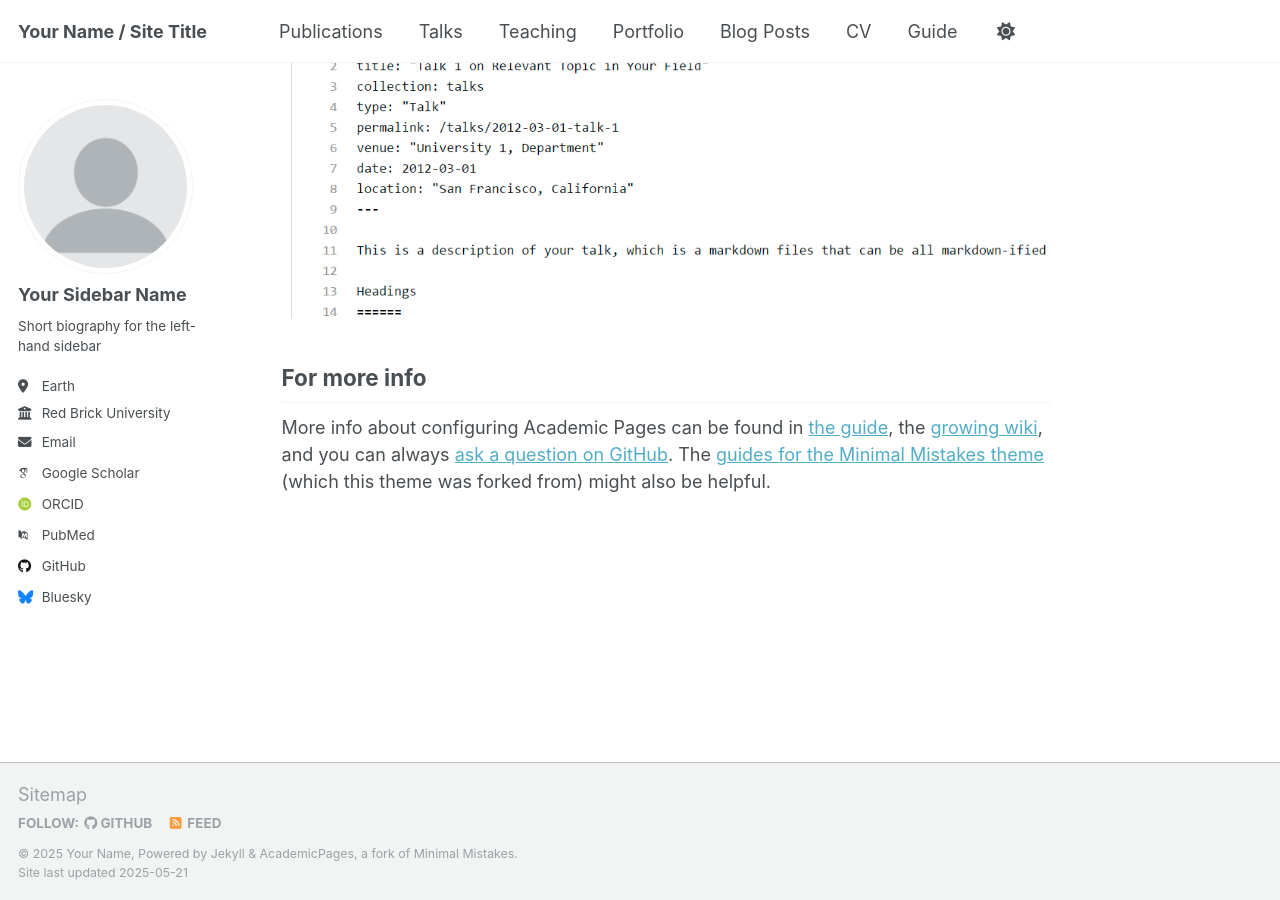
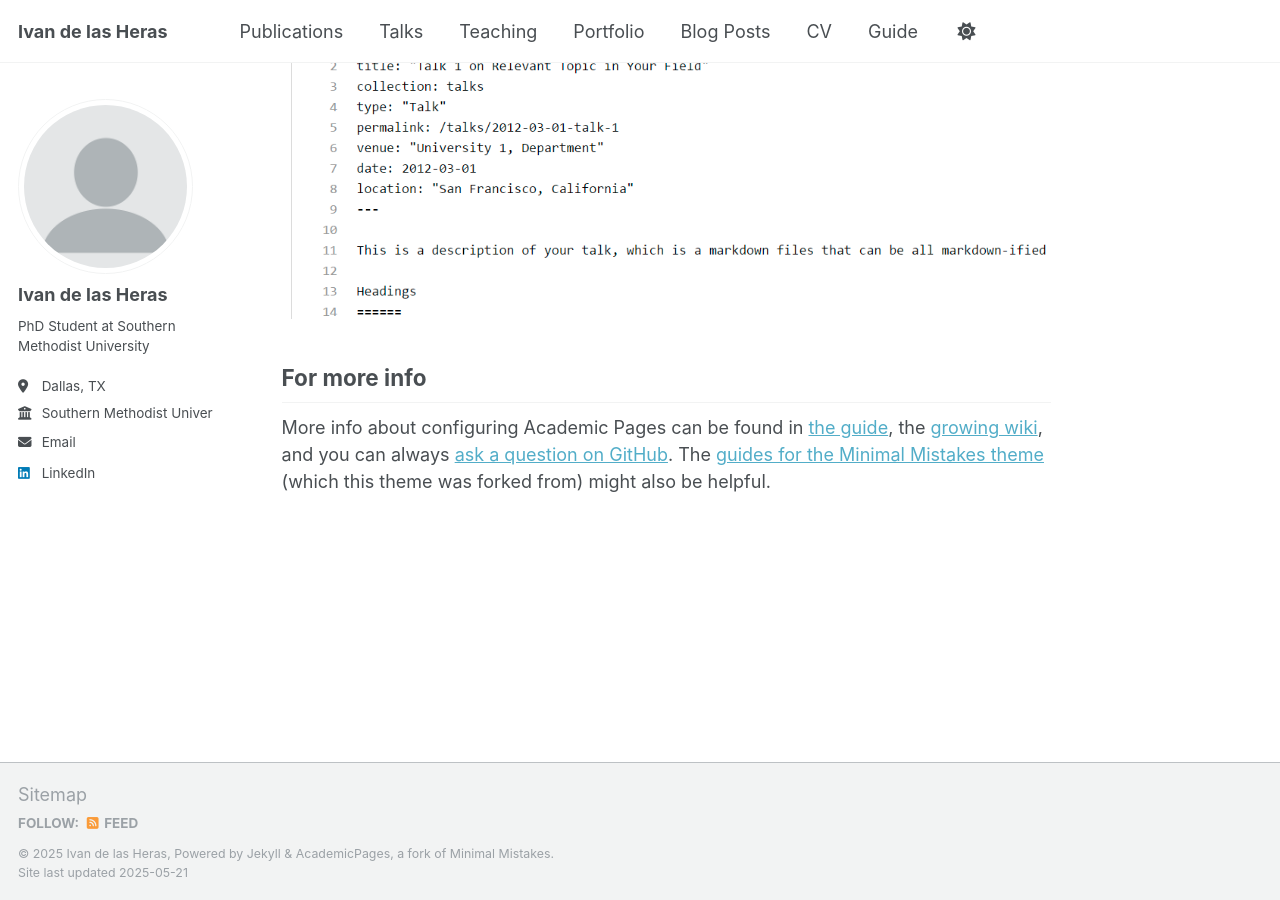
Before and after one commit to ivandelasheras/ivandelasheras.github.io, a Jekyll site: the page built from _pages/about.md, in a window 1280 px wide and 900 px high, scrolled down 2636 px. Built offline with Jekyll 4.4.1, drawn with Linux system fonts in a browser that asks for light colours; some web fonts are replaced.

Commit message:
add my info to config file

```diff
--- a/_config.yml
+++ b/_config.yml
@@ -9,13 +9,13 @@
 # Basic Site Settings
 locale                   : "en-US"
 site_theme               : "default"
-title                    : "Your Name / Site Title"
+title                    : "Ivan de las Heras"
 title_separator          : "-"
-name                     : &name "Your Name"
-description              : &description "personal description"
-url                      : https://academicpages.github.io # the base hostname & protocol for your site e.g. "https://[your GitHub username].github.io" or if you already have some other page hosted on Github then use "https://[your GitHub username].github.io/[Your Repo Name]"
+name                     : &name "Ivan de las Heras"
+description              : &description "PhD Student at Southern Methodist University"
+url                      : "https://ivandelasheras.github.io"
 baseurl                  : "" # the subpath of your site, e.g. "/blog"
-repository               : "academicpages/academicpages.github.io"
+repository               : "ivandelasheras/ivandelasheras.github.io"
 
 # Site Author - The following control what appear as part of the author content on the side bar.
 #               If a field is blank the icon and link will not appear, otherwise it will be shown.
@@ -23,22 +23,22 @@ repository               : "academicpages/academicpages.github.io"
 author:
   # Biographic information
   avatar           : "profile.png"
-  name             : "Your Sidebar Name"
+  name             : "Ivan de las Heras"
   pronouns         : # example: "she/her"
-  bio              : "Short biography for the left-hand sidebar"
-  location         : "Earth"
-  employer         : "Red Brick University"
+  bio              : "PhD Student at Southern Methodist University"
+  location         : "Dallas, TX"
+  employer         : "Southern Methodist University"
   uri              : # URL
-  email            : "none@example.org"
+  email            : "idelasheras@smu.edu"
 
   # Academic websites
   academia         : # URL
   arxiv            : # URL - Update with the correct link to your profile
-  googlescholar    : "https://scholar.google.com/citations?user=PS_CX0AAAAAJ"
+  googlescholar    : #"https://scholar.google.com/citations?user=PS_CX0AAAAAJ"
   impactstory      : # URL
-  orcid            : "http://orcid.org/yourorcidurl"
+  orcid            : #"http://orcid.org/yourorcidurl"
   semantic         : # URL
-  pubmed           : "https://www.ncbi.nlm.nih.gov/pubmed/?term=john+snow"
+  pubmed           : #"https://www.ncbi.nlm.nih.gov/pubmed/?term=john+snow"
   researchgate     : # URL
   scopus           : # URL
 
@@ -46,12 +46,12 @@ author:
   bitbucket        : # Username - Update with your username on the site
   codepen          : # Username
   dribbble         : # Username
-  github           : "academicpages"
+  github           : #"ivandelasheras"
   kaggle           : # Username
   stackoverflow    : # User number or user number and name (i.e., use "1" or "1/jeff-atwood")
 
   # Social media
-  bluesky          : "bsky.app" # Replace this with you Bluesky username
+  bluesky          : # Replace this with you Bluesky username
   facebook         : # Username
   flickr           : # Username
   foursquare       : # Username
@@ -60,7 +60,7 @@ author:
   keybase          : # Username
   instagram        : # Username
   lastfm           : # Username
-  linkedin         : # Username
+  linkedin         : www.linkedin.com/in/ivan-de-las-heras
   mastodon         : # URL
   medium           : # URL
   pinterest        : # Username
```
